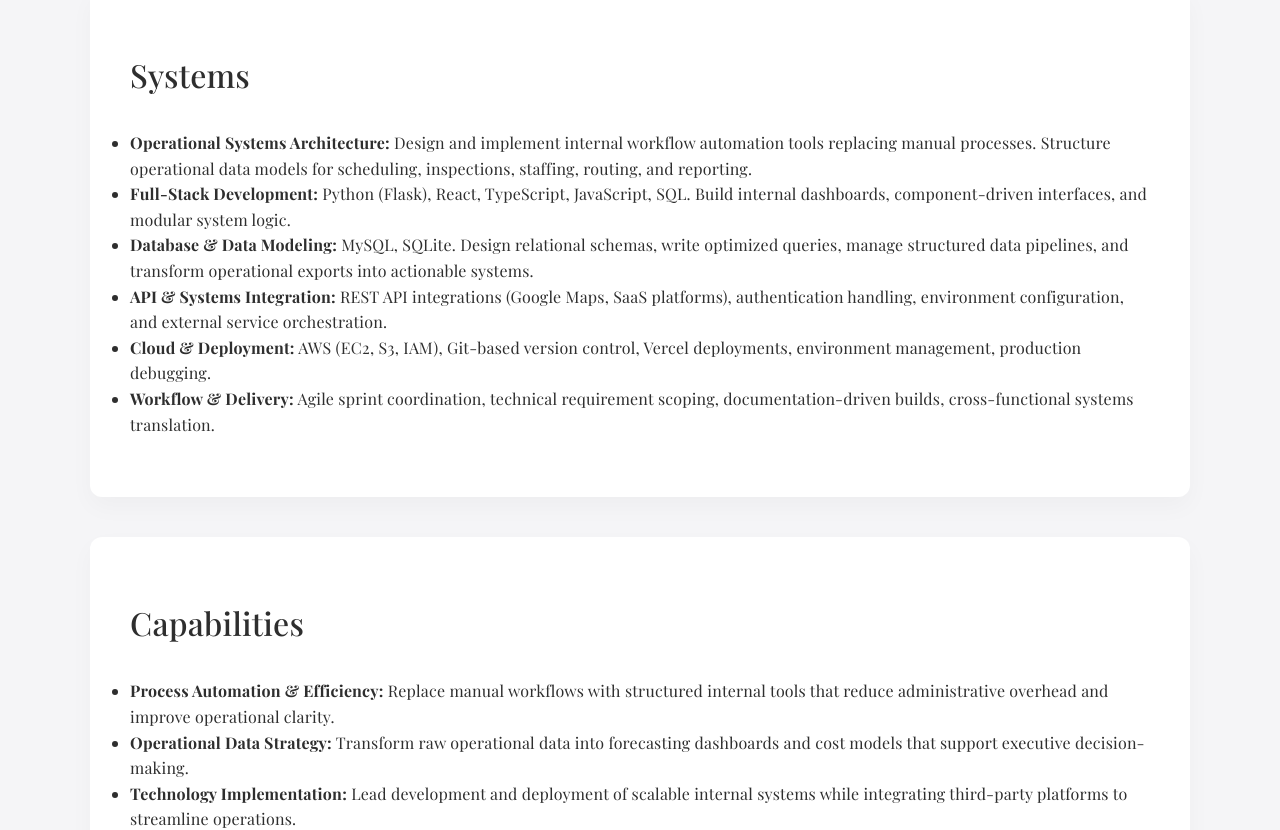
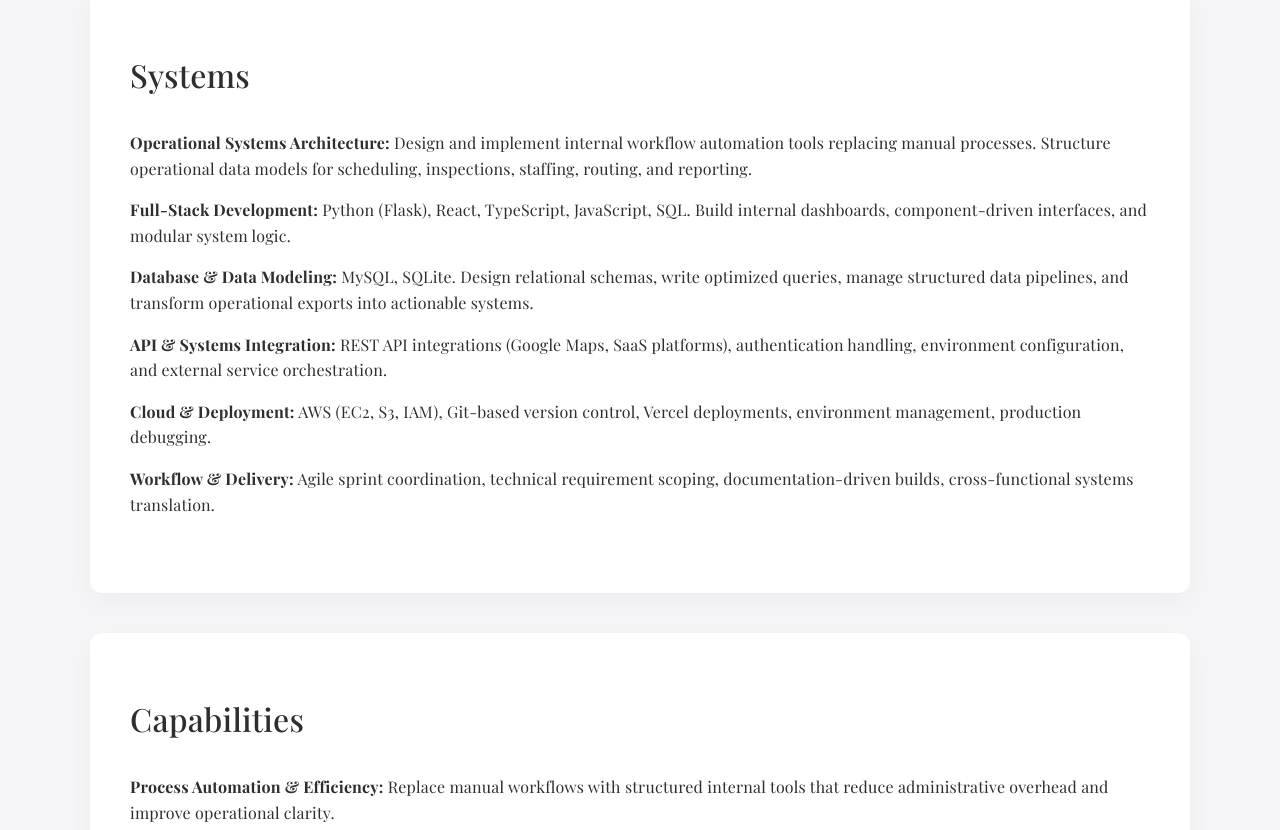
Before and after one commit to madelinegit/madelinedotcom, a React (Vite) app: page / in a window 1280 px wide. Shown: the part 820-1650 px from the top of the page. Built offline with nearby package versions, Linux system fonts and the light colour scheme.

Commit message:
styling for unordered list

```diff
--- a/src/styles/global.css
+++ b/src/styles/global.css
@@ -42,3 +42,13 @@ p {
   color: var(--muted-text);
   font-size: 1rem;
 }
+
+.section ul {
+  list-style: none;
+  padding: 0;
+  margin: 0;
+}
+
+.section li {
+  margin-bottom: 1rem;
+}
```
